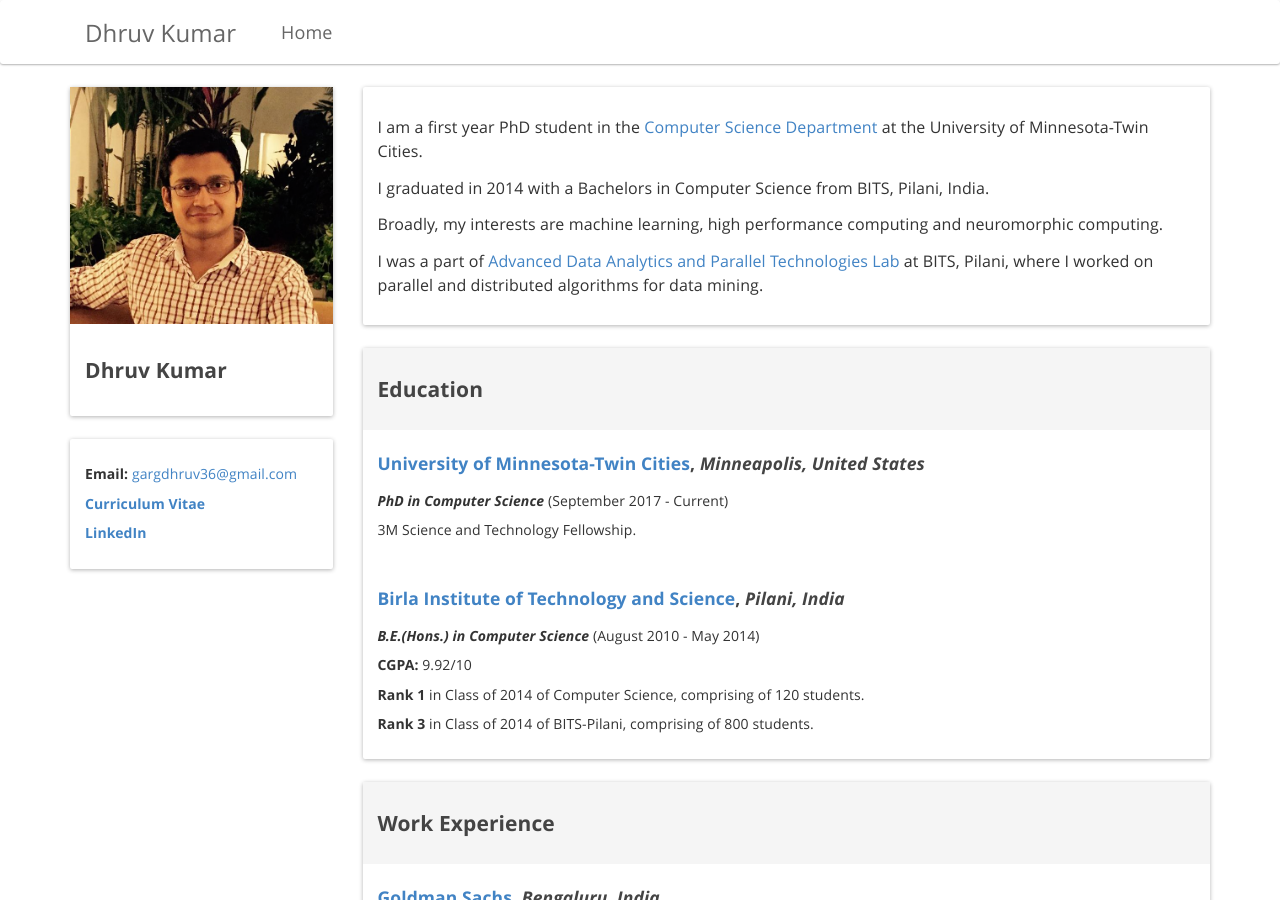
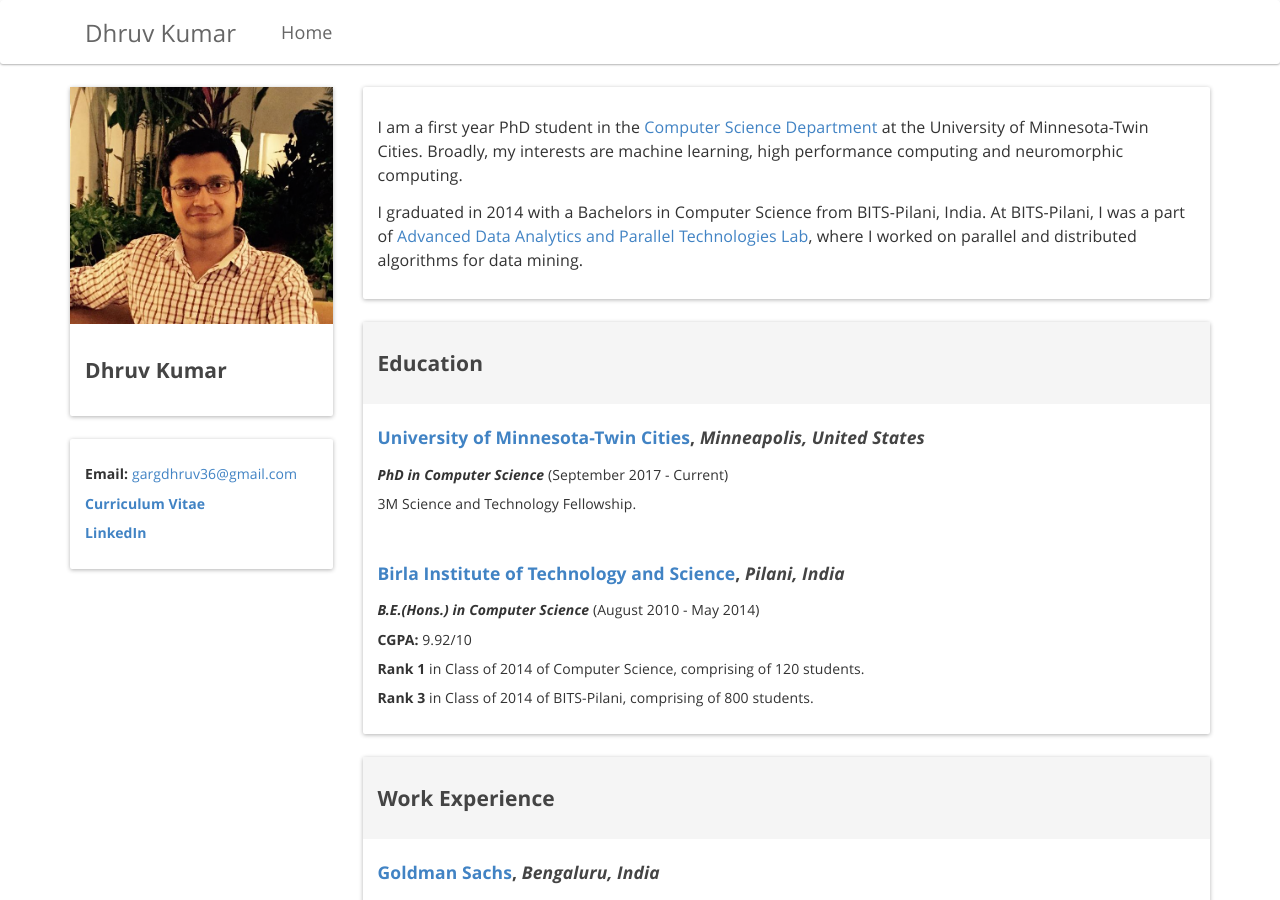
Before and after one commit to kudhru/old-personal-repo, a Jekyll site: the page built from index.html, in a window 1280 px wide and 900 px high. Built offline with Jekyll 4.4.1, drawn with Linux system fonts in a browser that asks for light colours; nearby versions of some CDN libraries.

Commit message:
content change

```diff
--- a/index.html
+++ b/index.html
@@ -16,16 +16,9 @@
                 <div class="panel-body" style="line-height: 1.5; font-size: 16px;">
                     <p>
                         I am a first year PhD student in the <a href="https://www.cs.umn.edu/">Computer Science Department</a> at the University of Minnesota-Twin Cities.
-
+                        Broadly, my interests are machine learning, high performance computing and neuromorphic computing.
                     </p>
-                    <p>
-                        I graduated in 2014 with a Bachelors in Computer Science from BITS, Pilani, India.
-                    </p>
-                    <p>
-                        Broadly, my interests are machine learning, high performance computing and neuromorphic computing.
-
-                    </p>
-                    <p>I was a part of <a href="http://www.bits-pilani.ac.in/pilani/computerscience/AdvancedDataAnalyticsParallelTechnologiesLaboratory">Advanced Data Analytics and Parallel Technologies Lab</a> at BITS, Pilani, where I
+                    <p>I graduated in 2014 with a Bachelors in Computer Science from BITS-Pilani, India. At BITS-Pilani, I was a part of <a href="http://www.bits-pilani.ac.in/pilani/computerscience/AdvancedDataAnalyticsParallelTechnologiesLaboratory">Advanced Data Analytics and Parallel Technologies Lab</a>, where I
                         worked on parallel and distributed algorithms for data mining.</p>
 
                 </div>
```
